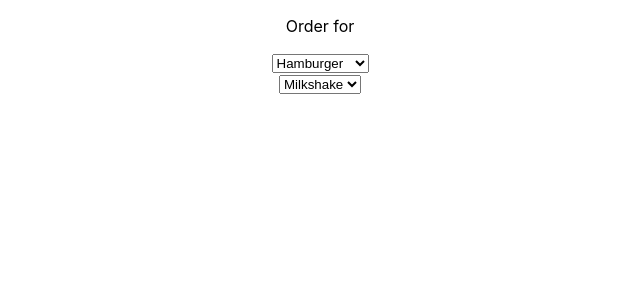
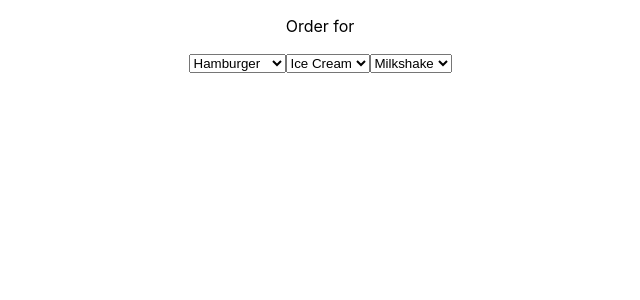
Before and after one commit to oliviaamiller/fast-food-react, a React (Create React App) app: page / in a window 1280 px wide. Shown: the top 300 px of the page, without its empty margins (320-960 px from the left). Built offline with nearby package versions, Linux system fonts and the light colour scheme.

Commit message:
created sides dropdown

```diff
--- a/src/Dropdowns/SideDropdown.js
+++ b/src/Dropdowns/SideDropdown.js
@@ -1,5 +1,10 @@
 import React from 'react';
 
-export default function SideDropdown() {
-  return <div></div>;
+export default function SideDropdown({ setSideId }) {
+  return <select onChange={(e) => {setSideId(e.target.value); }}>
+    <option value='1'>Ice Cream</option>
+    <option value='2'>Fries</option>
+    <option value='3'>Donut</option>
+
+  </select>;
 }
```
